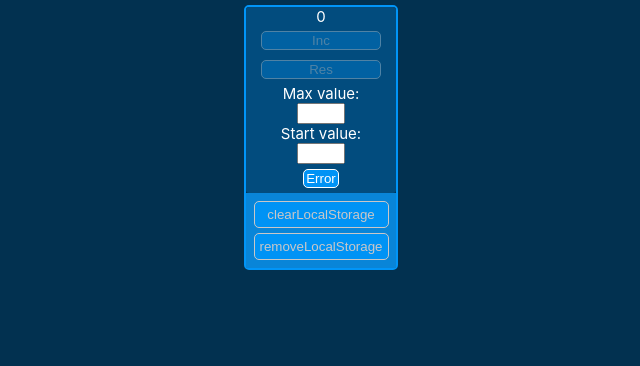
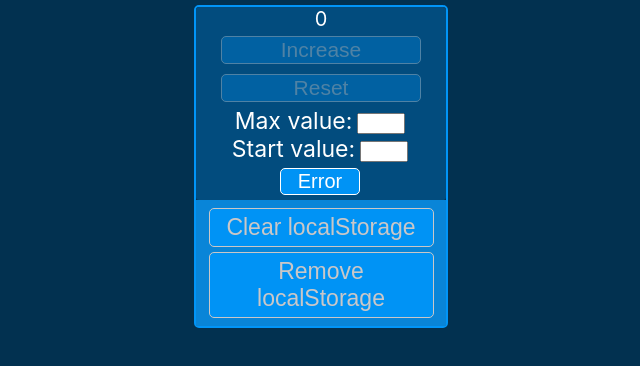
Before and after one commit to yo-atmosf3re/_counter, a React (Create React App) app: page / in a window 1280 px wide. Shown: the top 366 px of the page, without its empty margins (319-959 px from the left). Built offline with nearby package versions, Linux system fonts and the light colour scheme.

Commit message:
minor layout fix for better display on large screens;

```diff
--- a/src/App.css
+++ b/src/App.css
@@ -8,29 +8,34 @@ body {
 .counter {
    border: 2px solid rgb(1, 149, 248);
    border-radius: 5px;
-   width: 150px;
-   font-size: 20px;
+   width: 250px;
+   font-size: 23px;
    margin: 5px;
 }
 
 .entryfield{
    margin: 0 auto;
-   font-size: 15px;
    width: 80%;
    text-align: center;
+   font-size: 23px;
+   padding: 0 2px 0 0;
 }
 
 .entryfield-input{
    width: 40px;
    text-align: center;
+   font-size: 18px;
+   height: 15px;
+   margin: 0 0 0 5px;
 }
 
 .entryfield-button{
+   font-size: 20px;
    background-color: rgb(0, 147, 245);
    color: white;
    margin: 5px auto;
    padding: 1px;
-   width: 30%;
+   width: 40%;
    border-radius: 5px;
    border: 1px solid white;
    text-align: center;
@@ -50,7 +55,7 @@ body {
 
 .screen {
    text-align: center;
-   font-size: 15px;
+   font-size: 20px;
 }
 
 .button {
@@ -60,16 +65,17 @@ body {
    width: 80%;
    border-radius: 5px;
    border: 1px solid white;
+   font-size: 21px;
 }
 
 .locastorageField {
    background-color: rgb(9, 133, 216);
    height: 100%;
    padding: 3px 0;
-
 }
 
 .LocalButton {
+   font-size: 23px;
    background-color: rgb(0, 147, 245);
    color: rgb(202, 199, 199);
    margin: 5px auto;
--- a/src/App.tsx
+++ b/src/App.tsx
@@ -62,8 +62,8 @@ function App() {
         setAllValueHandler={setAllValueHandler} />
 
       <div className='locastorageField'>
-        <button className='LocalButton' onClick={clearLocalStorageHandler}>clearLocalStorage</button>
-        <button className='LocalButton' onClick={removeLocalStorageHandler}>removeLocalStorage</button>
+        <button className='LocalButton' onClick={clearLocalStorageHandler}>Clear localStorage</button>
+        <button className='LocalButton' onClick={removeLocalStorageHandler}>Remove localStorage</button>
       </div>
     </div >
   )
--- a/src/components/itemsCounter/EntryField.tsx
+++ b/src/components/itemsCounter/EntryField.tsx
@@ -15,7 +15,7 @@ export function EntryField(props: EntryFieldPropsType) {
 
    return (
       <div className='entryfield'>
-         Max value: <input type='number' className='entryfield-input' onChange={props.counterMaxValueHandler} />
+         Max value:<input type='number' className='entryfield-input' onChange={props.counterMaxValueHandler} />
          <br />
          Start value:<input type='number' className='entryfield-input' onChange={props.counterStartValueHandler} />
          <button disabled={props.startValue === props.maxValue} className='entryfield-button' onClick={props.setAllValueHandler}>{errorButton}</button>
--- a/src/components/itemsCounter/Increment.tsx
+++ b/src/components/itemsCounter/Increment.tsx
@@ -13,6 +13,6 @@ export function Increment(props: IncrementPropsType) {
    let styleDisplayCondition = props.counterValue === props.maxValue ? disButton : normButton;
 
    return (
-      <button style={styleDisplayCondition} disabled={props.counterValue > props.maxValue} className='button' onClick={props.setStartValueCounterHandler} >Inc</button>
+      <button style={styleDisplayCondition} disabled={props.counterValue > props.maxValue} className='button' onClick={props.setStartValueCounterHandler} >Increase</button>
    );
 }
--- a/src/components/itemsCounter/Reset.tsx
+++ b/src/components/itemsCounter/Reset.tsx
@@ -13,7 +13,7 @@ export function Reset(props: ResetPropsType) {
 
    return (
       <button style={styleDisplayCondition} className='button' onClick={props.resetStartValueHandler}>
-         Res
+         Reset
       </button>
    );
 }
--- a/src/index.tsx
+++ b/src/index.tsx
@@ -5,15 +5,12 @@ import App from './App';
 import reportWebVitals from './reportWebVitals';
 import { BrowserRouter } from "react-router-dom";
 import { Provider } from 'react-redux';
-import { store } from './redux/store';
 
 const root = ReactDOM.createRoot(
   document.getElementById('root') as HTMLElement
 );
 root.render(
-  <Provider store={store}>
-    <App />
-  </Provider>
+  <App />
 );
 
 // If you want to start measuring performance in your app, pass a function
--- a/src/redux/counter-reducer.ts
+++ /dev/null
@@ -1,66 +0,0 @@
-import * as React from 'react';
-import { ChangeEvent } from 'react';
-import { AppStoreType } from './store';
-
-const initialState = {
-   counterValue: 0,
-   maxValue: 0,
-   startValue: 0,
-}
-
-export type InitialStateType = {
-   counterValue: number
-   maxValue: number
-   startValue: number
-}
-
-export type CounterType = typeof initialState;
-
-export const counterReducer = (state: InitialStateType = initialState, action: ActionTypes): InitialStateType => {
-   switch (action.type) {
-      case 'SET-COUNTER-MAX-VALUE': {
-         let stateCopy = { ...state };
-         const value = action.maxValue
-         stateCopy.maxValue = value;
-         return stateCopy;
-      }
-      case 'SET-COUNTER-START-VALUE': {
-         let stateCopy = { ...state };
-         const value = action.startValue
-         stateCopy.startValue = value
-         return stateCopy;
-      }
-      case 'INCREASE-COUNTER-START-VALUE': {
-         let stateCopy = { ...state }
-         let incValue = stateCopy.counterValue + 1;
-         stateCopy.counterValue = incValue
-         return stateCopy;
-      }
-      case 'RESET-COUNTER-START-VALUE': {
-         let stateCopy = { ...state };
-         stateCopy.startValue = 0;
-         return stateCopy;
-      }
-      case 'SET-ALL-COUNTER-VALUE': {
-         let stateCopy = { ...state };
-         stateCopy.startValue = stateCopy.counterValue;
-         stateCopy.counterValue = 0;
-         return stateCopy;
-      }
-      default:
-         return state;
-   }
-}
-
-export const counterMaxValueAC = (maxValue: number) => ({ type: 'SET-COUNTER-MAX-VALUE', maxValue } as const)
-export const counterStartValueAC = (startValue: number) => ({ type: 'SET-COUNTER-START-VALUE', startValue } as const)
-export const increaseStartValueAC = (startValue: number) => ({ type: 'INCREASE-COUNTER-START-VALUE', startValue } as const)
-export const resetStartValueAC = (startValue: number) => ({ type: 'RESET-COUNTER-START-VALUE', startValue } as const)
-export const setAllValueAC = (counterValue: number) => ({ type: 'SET-ALL-COUNTER-VALUE', counterValue } as const)
-
-type CounterMaxValueActionType = ReturnType<typeof counterMaxValueAC>
-type CounterStartValueActionType = ReturnType<typeof counterStartValueAC>
-type IncreaseStartValueCounterActionType = ReturnType<typeof increaseStartValueAC>
-type ResetStartValueActionType = ReturnType<typeof resetStartValueAC>
-type SetAllValueActionType = ReturnType<typeof setAllValueAC>
-export type ActionTypes = CounterMaxValueActionType | CounterStartValueActionType | IncreaseStartValueCounterActionType | ResetStartValueActionType | SetAllValueActionType;
--- a/src/redux/store.ts
+++ /dev/null
@@ -1,13 +0,0 @@
-
-import { combineReducers, createStore } from 'redux';
-import * as React from 'react';
-import { counterReducer } from './counter-reducer';
-
-const rootReducer = combineReducers({
-   counter: counterReducer,
-})
-
-export const store = createStore(rootReducer);
-
-export type AppStateType = ReturnType<typeof rootReducer>
-export type AppStoreType = typeof store;
```
